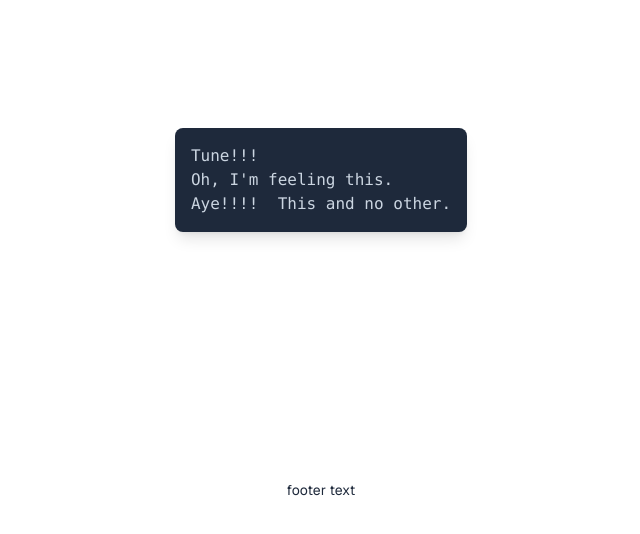
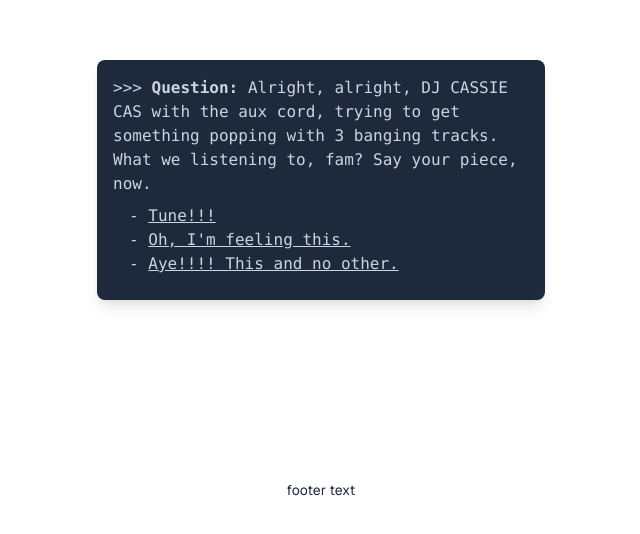
Before and after one commit to overington/LIMBpoll, a Next.js app: page / in a window 1280 px wide. Shown: the part 220-754 px from the top of the page, without its empty margins (319-959 px from the left). Built offline with nearby package versions, Linux system fonts and the light colour scheme.

Commit message:
progress

```diff
--- a/src/app/vote/route.ts
+++ b/src/app/vote/route.ts
@@ -3,7 +3,7 @@ import { NextRequest , NextResponse } from 'next/server';
 let currentQuestionID = 1;
 let currentVoteCounts = [0, 0, 0, 0];
 
-export async function GET() {
+export async function GET(request: NextRequest) {
     // Retrieve the current voting results (e.g., from database)
     return NextResponse.json({
         currentQuestionID: currentQuestionID,
@@ -11,14 +11,17 @@ export async function GET() {
     });
 }
 
-export async function POST(req: NextRequest) {
+export async function POST(request: NextRequest) {
     // Update the current voting results
-    const body = await req.json();
+    console.log("POST request received");
+    // console.log(request);
+    let body = request;
     console.log(body);
 
     return NextResponse.json({
         success: true,
-    }, { status: 500 });
+    }, { status: 200 }); // Accepted
+    // }, { status: 202 }); // Accepted
 }
 
 export async function PUT(req: NextRequest) {
--- a/src/components/Questions.tsx
+++ b/src/components/Questions.tsx
@@ -14,33 +14,67 @@ export const questions: Question[] = [
   {
     id: 1,
     title: "Cassie's Spotify",
-    question: "Alright, alright, DJ CASSIE CAS with the aux cord, trying to get something popping with 3 banging tracks. What we listening to, fam? Say your piece, now.",
+    question:
+      "Alright, alright, DJ CASSIE CAS with the aux cord, trying to get something popping with 3 banging tracks. What we listening to, fam? Say your piece, now.",
     options: [
-        "Tune!!!", "Oh, I'm feeling this.", "Aye!!!!  This and no other."
+      "Tune!!!",
+      "Oh, I'm feeling this.",
+      "Aye!!!!  This and no other.",
     ],
   },
   {
     id: 2,
     title: "Doms's Decision",
-    question: "What to do, what to do…Your boy, Dom, has got a dilemma on his hands – sit with T-Money Tarquin and Hugo, or continue gaming with his A one from day one, Jayda.",
+    question:
+      "What to do, what to do…Your boy, Dom, has got a dilemma on his hands – sit with T-Money Tarquin and Hugo, or continue gaming with his A one from day one, Jayda.",
     options: [
-        "Are you kidding me, it's gotta be with his bestie, Jayda.",
-        "Nah, for real for real, T-Money's got bars, so of course we're sitting with him and Hugo."
+      "Are you kidding me, it's gotta be with his bestie, Jayda.",
+      "Nah, for real for real, T-Money's got bars, so of course we're sitting with him and Hugo.",
     ],
   },
 ];
 
-export const QuestionCard = ({current}: {current: Question}) => {
-    //  title={current.question} description="Select your answer"
+export const QuestionCard = ({ current }: { current: Question }) => {
+  const handleVote = async (question_id: string, vote_id: string) => {
+    try {
+      console.log(JSON.stringify({ questionId: question_id, vote: vote_id }))
+      const response = await fetch("/vote", {
+        method: "POST",
+        body: JSON.stringify({ questionId: question_id, vote: vote_id }),
+        headers: {
+          "Content-Type": "application/json",
+        },
+      });
+      if (!response.ok) {
+        console.log(response)
+        throw new Error("Network response was not ok");
+      }
+      let response_json = await response.json();
+      // Optionally handle the response
+      console.log("Vote submitted successfully");
+    } catch (error) {
+      console.error("Failed to submit vote:", error);
+    }
+  };
+
   return (
     <EmptyCard>
-      <pre>
-      <ul>
-        {current.options?.map((option, index) => (
-          <li key={index}>{option}</li>
-        ))}
-      </ul>
-      </pre>
+      <div className="font-mono">
+        &gt;&gt;&gt; <span className="font-bold">Question:</span>{" "}
+        {current.question}
+        <ul className="px-4 my-2">
+          {current.options?.map((option_text, index) => (
+            <li key={index}>
+              - <button
+                className="underline"
+                onClick={() => handleVote(current.id.toString(), index.toString())}
+              >
+                {option_text}
+              </button>
+            </li>
+          ))}
+        </ul>
+      </div>
     </EmptyCard>
   );
 };
@@ -70,5 +104,5 @@ export const CurrentQuestion = () => {
   if (isLoading) return <div>Loading...</div>;
   if (isError) return <div>Error loading data</div>;
 
-  return ( <QuestionCard current={currentQuestion} />);
+  return <QuestionCard current={currentQuestion} />;
 };
```
Also changed, not shown: src/app/admin/page.tsx (line endings or trailing spaces).
